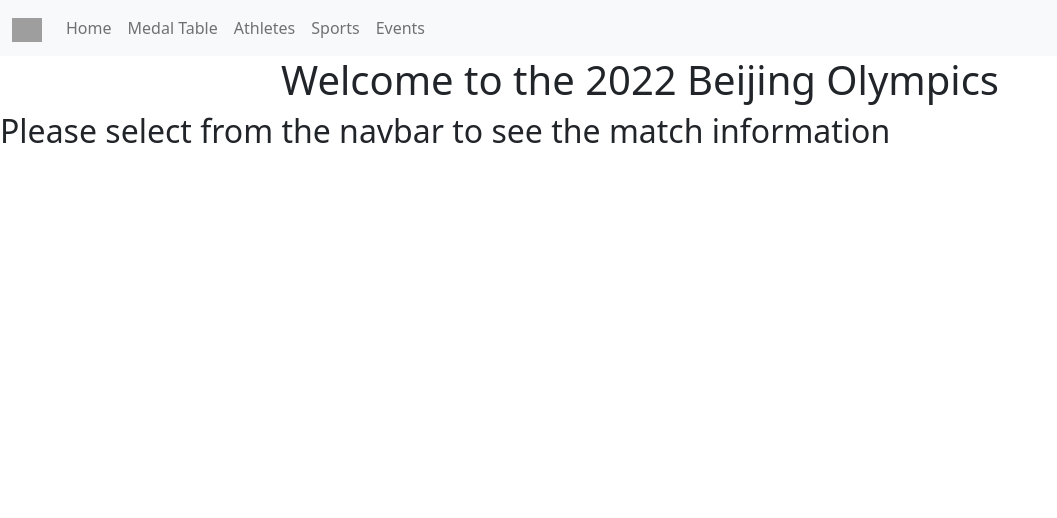
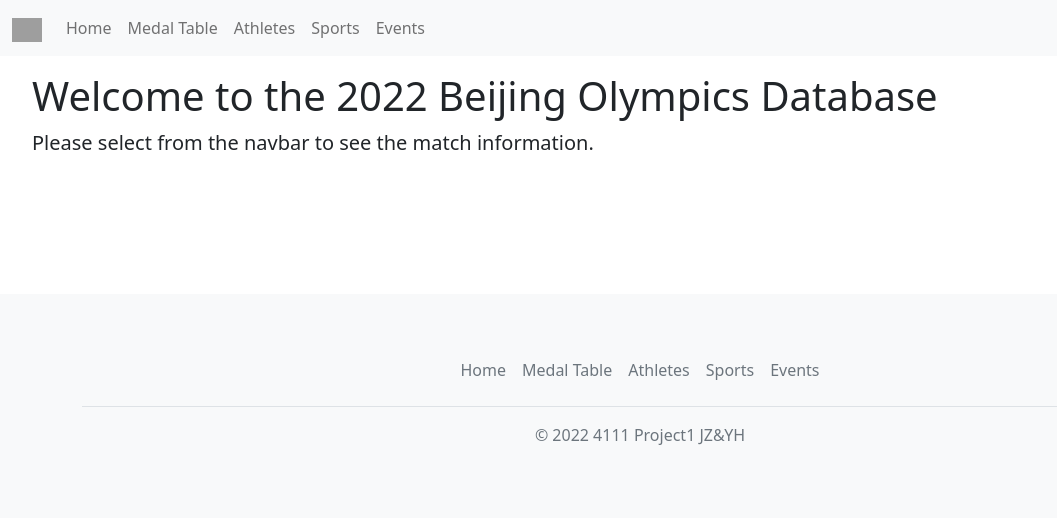
Before and after one commit to HannahFromAland/W4111-project1part3, a Flask app: page / in a window 1280 px wide. Shown: the top 518 px of the page, without its empty margins (0-1057 px from the left). Run offline with Flask 2, Linux system fonts and the light colour scheme; grey boxes are pictures that could not be loaded.

Commit message:
add footer and remove uni

```diff
--- a/webserver/server.py
+++ b/webserver/server.py
@@ -40,7 +40,7 @@ app = Flask(__name__, template_folder=tmpl_dir)
 
 # DB_SERVER = "w4111.cisxo09blonu.us-east-1.rds.amazonaws.com"
 
-DATABASEURI = "postgresql://yh3416:5933@w4111.cisxo09blonu.us-east-1.rds.amazonaws.com/proj1part2"
+DATABASEURI = "postgresql://uni:password@w4111.cisxo09blonu.us-east-1.rds.amazonaws.com/proj1part2"
 
 
 #
@@ -125,7 +125,7 @@ def to_table(command, header):
       curr.append(result[var])
     data.append(curr)
   table["data"] = data
-  table['header'] = header
+  table["header"] = header
   cursor.close()
   return table
 
--- a/webserver/templates/base.html
+++ b/webserver/templates/base.html
@@ -49,6 +49,21 @@
       {% block table %}
 
       {% endblock %}
+      <footer class="footer mt-auto py-3 bg-light">
+        <div class="container">
+          <footer class="py-3 my-4">
+            <ul class="nav justify-content-center border-bottom pb-3 mb-3">
+              <li class="nav-item"><a href="/" class="nav-link px-2 text-muted">Home</a></li>
+              <li class="nav-item"><a href="/medal_table" class="nav-link px-2 text-muted">Medal Table</a></li>
+              <li class="nav-item"><a href="/athletes" class="nav-link px-2 text-muted">Athletes</a></li>
+              <li class="nav-item"><a href="/sports" class="nav-link px-2 text-muted">Sports</a></li>
+              <li class="nav-item"><a href="/events" class="nav-link px-2 text-muted">Events</a></li>
+            </ul>
+            <p class="text-center text-muted">© 2022 4111 Project1 JZ&YH
+            </p>
+          </footer>
+        </div>
+      </footer>
 
     <!-- Optional JavaScript; choose one of the two! -->
     <!-- Option 1: Bootstrap Bundle with Popper -->
--- a/webserver/templates/home.html
+++ b/webserver/templates/home.html
@@ -5,8 +5,19 @@ Main Page
 {% endblock %}
 
 {% block head %}
-<div>
-    <center><h1>Welcome to the 2022 Beijing Olympics</h1></center>
-    <h2>Please select from the navbar to see the match information</h2>
-</div>
+
+    <div class="cover-container d-flex w-100 h-100 p-3 mx-auto flex-column">
+
+      <main class="px-3">
+        <h1>Welcome to the 2022 Beijing Olympics Database</h1>
+        <p class="lead">Please select from the navbar to see the match information.</p>
+        <p class="lead">
+          <a href="#" class="btn btn-lg btn-secondary fw-bold border-white bg-white">Learn more</a>
+        </p>
+      </main>
+
+      <footer class="mt-auto text-white-50">
+        <p>Cover template for <a href="https://getbootstrap.com/" class="text-white">Bootstrap</a>, by <a href="https://twitter.com/mdo" class="text-white">@mdo</a>.</p>
+      </footer>
+    </div>
 {% endblock %}
```
